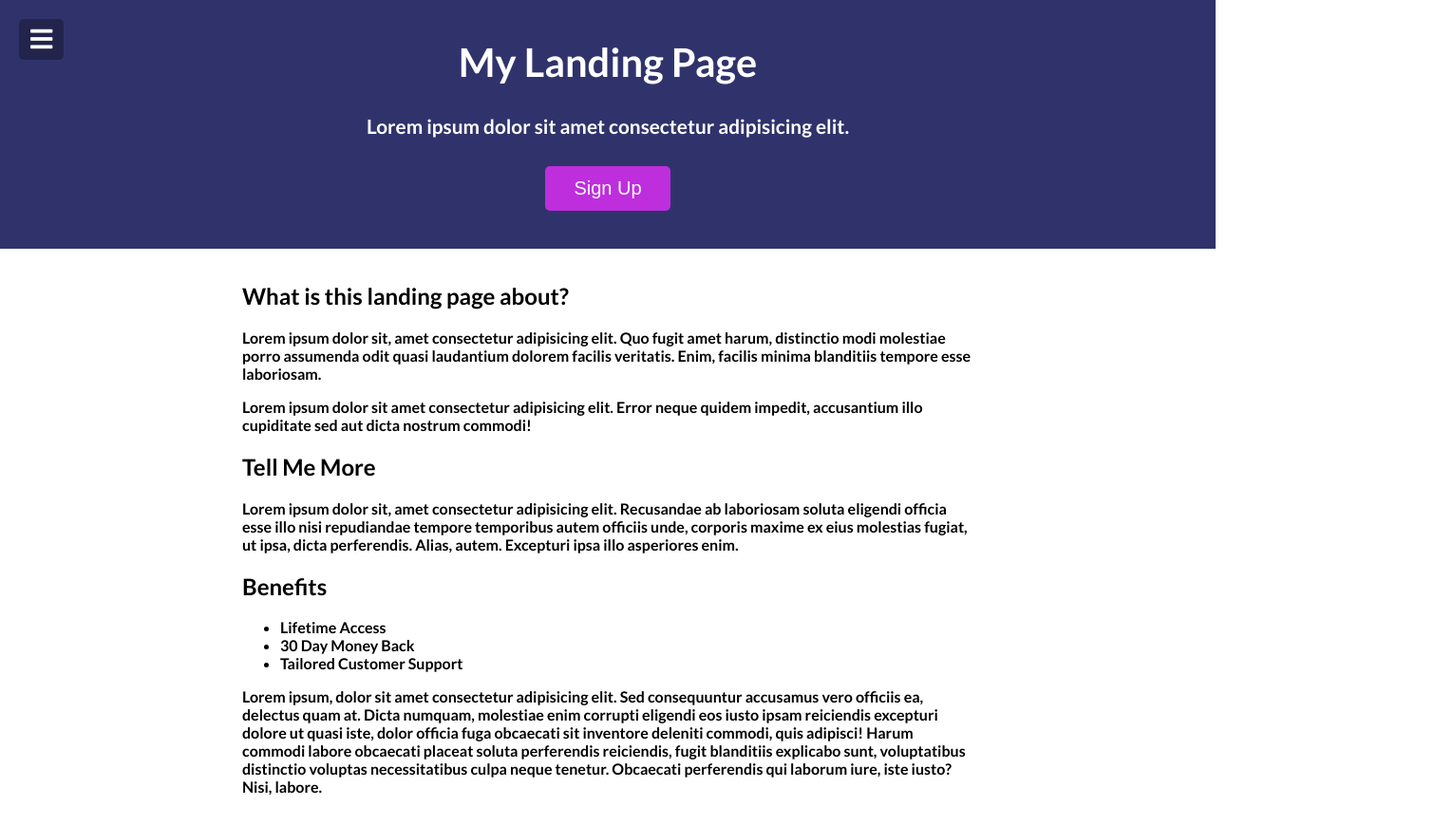
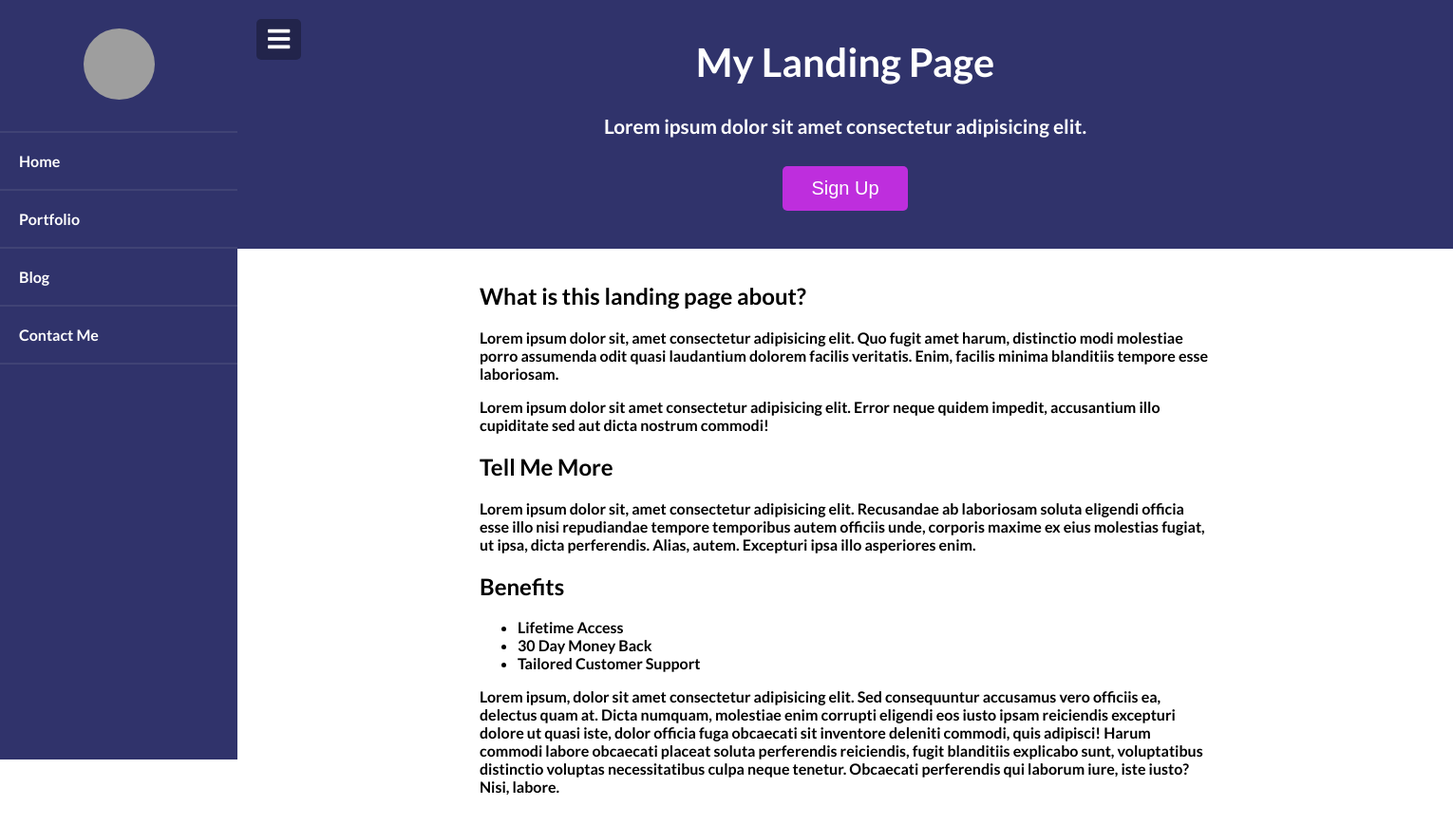
Before and after one commit to RobsonVinicius/menu-slider.modal, a plain HTML site: page index.html in a window 1280 px wide. Both pictures are taken after a click on the button 43 px from the left and 41 px from the top of the page. Shown: the whole page at 95% size, 1530 px wide, since content can reach past the window. Drawn offline with Linux system fonts and the light colour scheme; grey boxes are pictures that could not be loaded.

Commit message:
script menu slider

```diff
--- a/script.js
+++ b/script.js
@@ -0,0 +1,9 @@
+const toggle = document.getElementById('toggle');
+const close = document.getElementById('close');
+const open = document.getElementById('open');
+const modal = document.getElementById('modal');
+
+// Toggle nav
+toggle.addEventListener('click', () =>
+  document.body.classList.toggle('show-nav')
+);
--- a/style.css
+++ b/style.css
@@ -13,7 +13,13 @@
 body {
   font-family: 'Lato', sans-serif;
   margin: 0;
+  transition: transform 0.3s ease;
 }
+
+body.show-nav {
+  transform: translateX(250px)
+}
+
 
 nav {
   background-color: var(--primary-color);
@@ -22,7 +28,7 @@ nav {
   position: fixed;
   top: 0;
   left: 0;
-  width: 200px;
+  width: 250px;
   height: 100vh;
   z-index: 100;
   transform: translateX(-100%)
```
